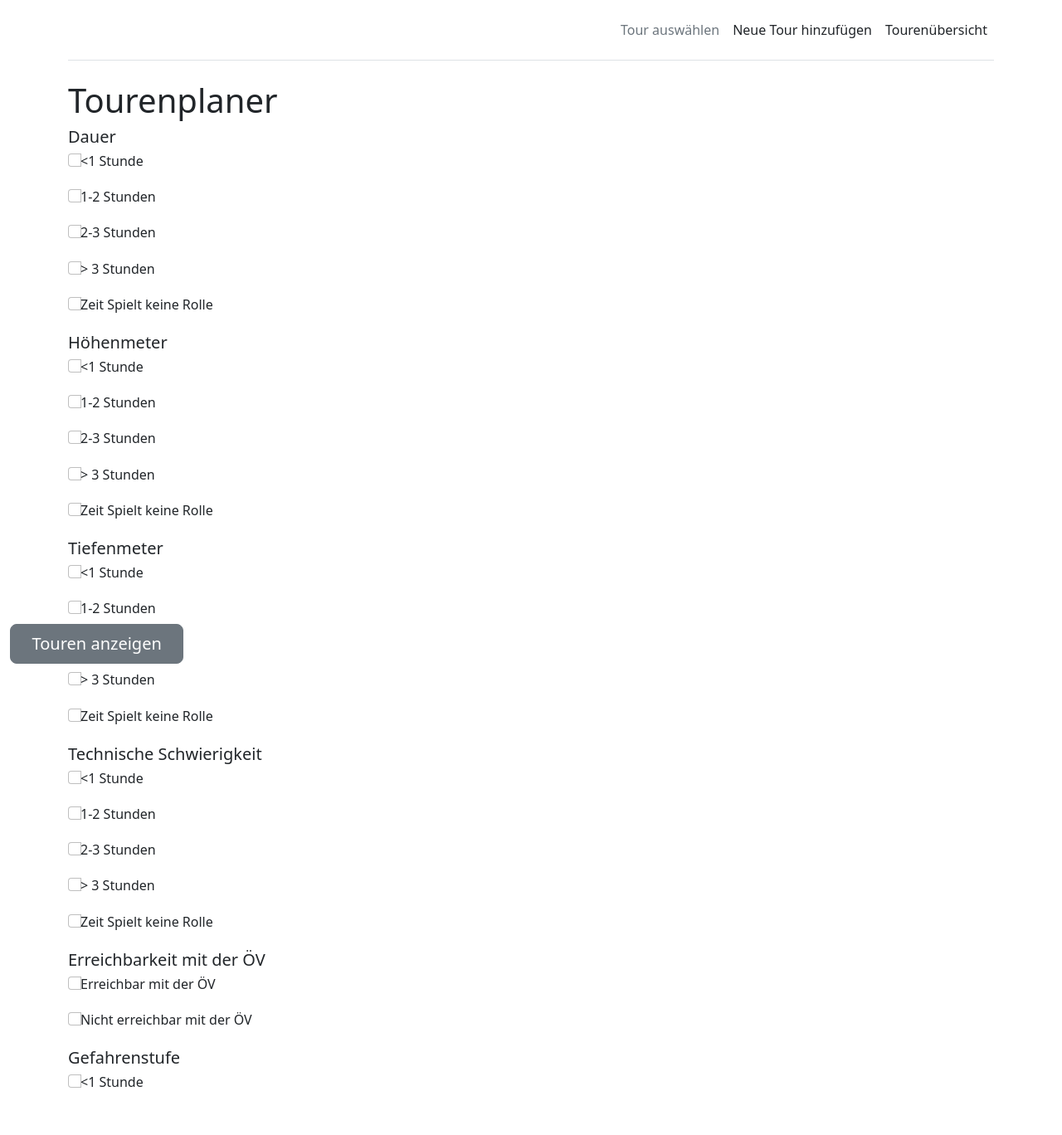
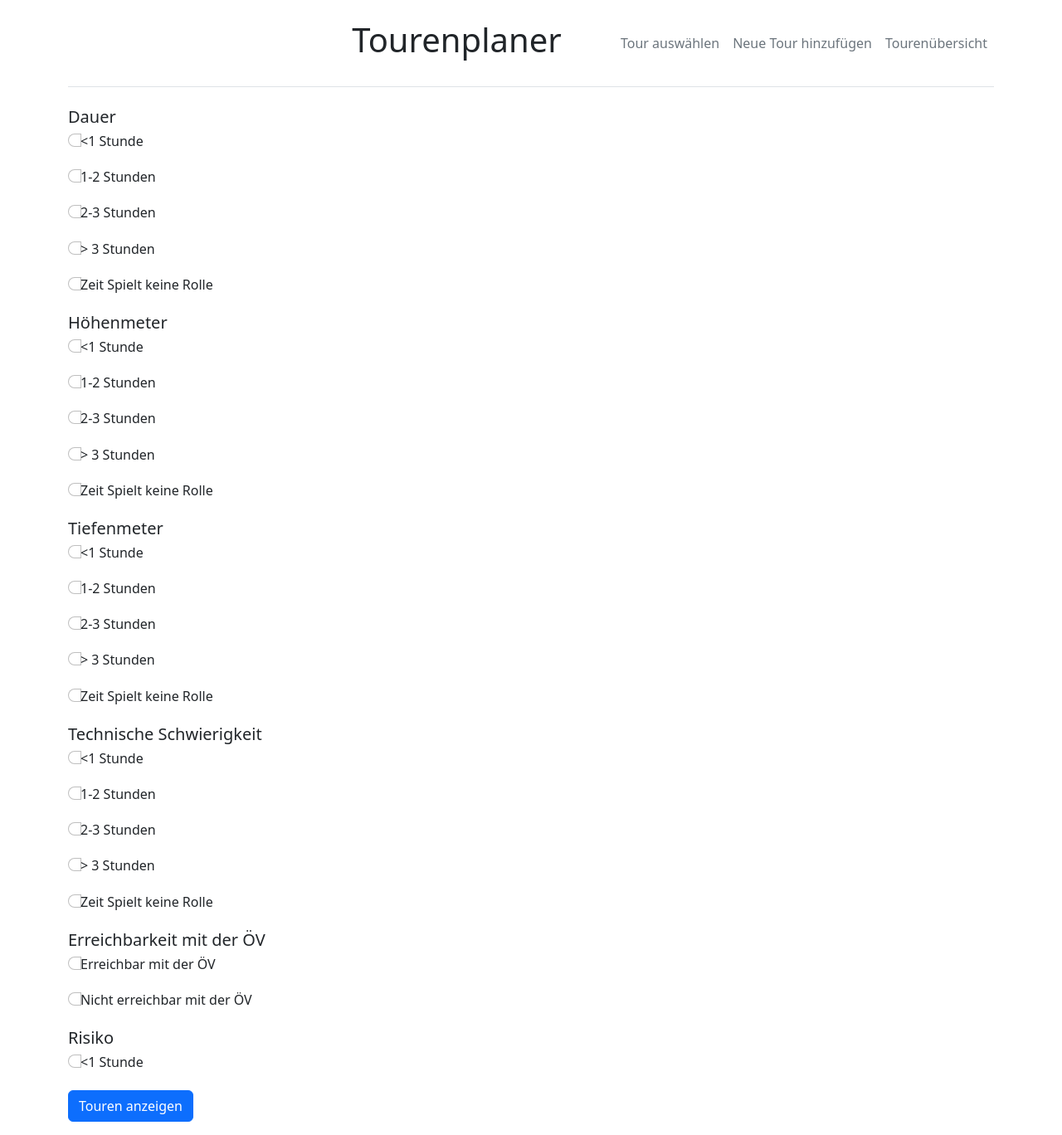
Before and after one commit to milivanili300/Tourenplaner, a Flask app: page / in a window 1280 px wide. Shown: the whole page at 83% size. Before the commit the page ends 1311 px from the top, so only its background shows below. Run offline with Flask 2, Linux system fonts and the light colour scheme; some libraries are stand-ins or nearby versions.

Commit message:
7. Commit 14.12.22

```diff
--- a/Tourenplaner/database.csv
+++ /dev/null
@@ -1,6 +0,0 @@
-neuer eintrag hinzufügen,2022-11-08
-neuer eintrag hinzufügen,2022-11-08
-drtter eintrag,2022-11-08
-vierter eintrag,2022-11-10
-Menu erstellen,2022-11-22
-test grafik,2022-11-22
--- a/Tourenplaner/datenbank.py
+++ b/Tourenplaner/datenbank.py
@@ -1,6 +1,6 @@
 
 def auslesen():
-    with open("database.csv", "r") as open_file:
+    with open("dict_zugriff_besipiel.txt", "r") as open_file:
         inhalt = open_file.read()
     return inhalt
 
@@ -19,5 +19,5 @@ def touren_laden():
 def abspeichern(aufgabe, deadline):
     current_content = auslesen()
     new_content = current_content + f"\n{aufgabe},{deadline}"
-    with open("database.csv", "w") as open_file:
+    with open("dict_zugriff_besipiel.txt", "w") as open_file:
         open_file.write(new_content)
--- a/Tourenplaner/main.py
+++ b/Tourenplaner/main.py
@@ -8,12 +8,10 @@ from datenbank import abspeichern, auslesen, touren_laden
 
 app = Flask("Tourenplaner")
 
-
-
 @app.route("/", methods=["GET", "POST"])
 def start():
     if request.method == "POST":
-        a = request.form.getlist('a')
+        dauer = request.form["dauer"]
         return "1" if len(a) == 1 else "0"
     return render_template('kategorisierung.html')
 
--- a/Tourenplaner/templates/header.jinja
+++ b/Tourenplaner/templates/header.jinja
@@ -12,10 +12,14 @@
         <svg class="bi me-2" width="40" height="32" role="img" aria-label="Bootstrap"><use xlink:href="#bootstrap"></use></svg>
       </a>
 
+      <ul class="nav col-1 col-md-auto ">
+        <li><a href="{{ url_for('start') }}" class="nav-link px-2 link-dark"> <h1> Tourenplaner </h1> </a></li>
+      </ul>
+
       <ul class="nav col-12 col-md-auto mb-2 mb-md-0">
         <li><a href="{{ url_for('start') }}" class="nav-link px-2 link-secondary">Tour auswählen</a></li>
-        <li><a href="{{ url_for('add_new_tour') }}" class="nav-link px-2 link-dark">Neue Tour hinzufügen</a></li>
-        <li><a href="{{ url_for('grafik') }}" class="nav-link px-2 link-dark">Tourenübersicht</a></li>
+        <li><a href="{{ url_for('add_new_tour') }}" class="nav-link px-2 link-secondary">Neue Tour hinzufügen</a></li>
+        <li><a href="{{ url_for('grafik') }}" class="nav-link px-2 link-secondary">Tourenübersicht</a></li>
       </ul>
 
     </header>
--- a/Tourenplaner/templates/kategorisierung.html
+++ b/Tourenplaner/templates/kategorisierung.html
@@ -2,29 +2,28 @@
 
 <body>
 
-    <h1>Tourenplaner</h1>
 
 <!-- Dauer -->
     <form method="POST" class="row justify-content-center">
          <h5> Dauer</h5>
        <div class="input-group mb-3">
-             <input name="a" id="a" class="form-check-input mt-0" type="checkbox" value="" aria-label="Checkbox for following text">
+             <input name="dauer" id="a" class="form-check-input mt-0" type="radio" value="0" aria-label="Checkbox for following text">
              <h6>  <1 Stunde </h6>
         </div>
         <div class="input-group mb-3">
-             <input name="b" id="b" class="form-check-input mt-0" type="checkbox" value="" aria-label="Checkbox for following text">
+             <input name="dauer" id="b" class="form-check-input mt-0" type="radio" value="1" aria-label="Checkbox for following text">
              <h6> 1-2 Stunden </h6>
         </div>
         <div class="input-group mb-3">
-             <input name="c" id="c" class="form-check-input mt-0" type="checkbox" value="" aria-label="Checkbox for following text">
+             <input name="dauer" id="c" class="form-check-input mt-0" type="radio" value="2" aria-label="Checkbox for following text">
              <h6>  2-3 Stunden </h6>
         </div>
         <div class="input-group mb-3">
-             <input name="d" id="d" class="form-check-input mt-0" type="checkbox" value="" aria-label="Checkbox for following text">
+             <input name="dauer" id="d" class="form-check-input mt-0" type="radio" value="3" aria-label="Checkbox for following text">
              <h6>  > 3 Stunden </h6>
         </div>
         <div class="input-group mb-3">
-             <input name="e" id="e" class="form-check-input mt-0" type="checkbox" value="" aria-label="Checkbox for following text">
+             <input name="e" id="e" class="form-check-input mt-0" type="radio" value="" aria-label="Checkbox for following text">
              <h6>  Zeit Spielt keine Rolle </h6>
         </div>
 
@@ -32,97 +31,100 @@
 <!-- Höhenmeter -->
          <h5> Höhenmeter </h5>
        <div class="input-group mb-3">
-             <input name="f" id="f" class="form-check-input mt-0" type="checkbox" value="" aria-label="Checkbox for following text">
+             <input name="f" id="f" class="form-check-input mt-0" type="radio" value="" aria-label="Checkbox for following text">
              <h6>  <1 Stunde </h6>
         </div>
         <div class="input-group mb-3">
-             <input name="g" id="g" class="form-check-input mt-0" type="checkbox" value="" aria-label="Checkbox for following text">
+             <input name="g" id="g" class="form-check-input mt-0" type="radio" value="" aria-label="Checkbox for following text">
              <h6> 1-2 Stunden </h6>
         </div>
         <div class="input-group mb-3">
-             <input name="h" id="h" class="form-check-input mt-0" type="checkbox" value="" aria-label="Checkbox for following text">
+             <input name="h" id="h" class="form-check-input mt-0" type="radio" value="" aria-label="Checkbox for following text">
              <h6>  2-3 Stunden </h6>
         </div>
         <div class="input-group mb-3">
-             <input name="i" id="i" class="form-check-input mt-0" type="checkbox" value="" aria-label="Checkbox for following text">
+             <input name="i" id="i" class="form-check-input mt-0" type="radio" value="" aria-label="Checkbox for following text">
              <h6>  > 3 Stunden </h6>
         </div>
         <div class="input-group mb-3">
-             <input name="j" id="j"  class="form-check-input mt-0" type="checkbox" value="" aria-label="Checkbox for following text">
+             <input name="j" id="j"  class="form-check-input mt-0" type="radio" value="" aria-label="Checkbox for following text">
              <h6>  Zeit Spielt keine Rolle </h6>
         </div>
 
 <!-- Tiefenmeter -->
          <h5> Tiefenmeter </h5>
        <div class="input-group mb-3">
-             <input name="k" id="k" class="form-check-input mt-0" type="checkbox" value="" aria-label="Checkbox for following text">
+             <input name="k" id="k" class="form-check-input mt-0" type="radio" value="" aria-label="Checkbox for following text">
              <h6>  <1 Stunde </h6>
         </div>
         <div class="input-group mb-3">
-             <input name="l" id="l" class="form-check-input mt-0" type="checkbox" value="" aria-label="Checkbox for following text">
+             <input name="l" id="l" class="form-check-input mt-0" type="radio" value="" aria-label="Checkbox for following text">
              <h6> 1-2 Stunden </h6>
         </div>
         <div class="input-group mb-3">
-             <input name="m" id="m" class="form-check-input mt-0" type="checkbox" value="" aria-label="Checkbox for following text">
+             <input name="m" id="m" class="form-check-input mt-0" type="radio" value="" aria-label="Checkbox for following text">
              <h6>  2-3 Stunden </h6>
         </div>
         <div class="input-group mb-3">
-             <input name="n" id="n" class="form-check-input mt-0" type="checkbox" value="" aria-label="Checkbox for following text">
+             <input name="n" id="n" class="form-check-input mt-0" type="radio" value="" aria-label="Checkbox for following text">
              <h6>  > 3 Stunden </h6>
         </div>
         <div class="input-group mb-3">
-             <input name="o" id="o" class="form-check-input mt-0" type="checkbox" value="" aria-label="Checkbox for following text">
+             <input name="o" id="o" class="form-check-input mt-0" type="radio" value="" aria-label="Checkbox for following text">
              <h6>  Zeit Spielt keine Rolle </h6>
         </div>
 
 <!-- Technische Schwierigkeit -->
          <h5> Technische Schwierigkeit</h5>
        <div class="input-group mb-3">
-             <input name="p" id="p" class="form-check-input mt-0" type="checkbox" value="" aria-label="Checkbox for following text">
+             <input name="p" id="p" class="form-check-input mt-0" type="radio" value="" aria-label="Checkbox for following text">
              <h6>  <1 Stunde </h6>
         </div>
         <div class="input-group mb-3">
-             <input name="q" id="q" class="form-check-input mt-0" type="checkbox" value="" aria-label="Checkbox for following text">
+             <input name="q" id="q" class="form-check-input mt-0" type="radio" value="" aria-label="Checkbox for following text">
              <h6> 1-2 Stunden </h6>
         </div>
         <div class="input-group mb-3">
-             <input name="r" id="r" class="form-check-input mt-0" type="checkbox" value="" aria-label="Checkbox for following text">
+             <input name="r" id="r" class="form-check-input mt-0" type="radio" value="" aria-label="Checkbox for following text">
              <h6>  2-3 Stunden </h6>
         </div>
         <div class="input-group mb-3">
-             <input name="s" id="s" class="form-check-input mt-0" type="checkbox" value="" aria-label="Checkbox for following text">
+             <input name="s" id="s" class="form-check-input mt-0" type="radio" value="" aria-label="Checkbox for following text">
              <h6>  > 3 Stunden </h6>
         </div>
         <div class="input-group mb-3">
-             <input name="t" id="t" class="form-check-input mt-0" type="checkbox" value="" aria-label="Checkbox for following text">
+             <input name="t" id="t" class="form-check-input mt-0" type="radio" value="" aria-label="Checkbox for following text">
              <h6>  Zeit Spielt keine Rolle </h6>
         </div>
 
 <!-- Erreichbarkeit mit ÖV -->
          <h5> Erreichbarkeit mit der ÖV</h5>
        <div class="input-group mb-3">
-             <input name="u" id="u" class="form-check-input mt-0" type="checkbox" value="" aria-label="Checkbox for following text">
+             <input name="u" id="u" class="form-check-input mt-0" type="radio" value="" aria-label="Checkbox for following text">
              <h6>  Erreichbar mit der ÖV </h6>
         </div>
         <div class="input-group mb-3">
-             <input name="v" id="v" class="form-check-input mt-0" type="checkbox" value="" aria-label="Checkbox for following text">
+             <input name="v" id="v" class="form-check-input mt-0" type="radio" value="" aria-label="Checkbox for following text">
              <h6> Nicht erreichbar mit der ÖV </h6>
         </div>
 
 
-<!-- Gefahrenstufe -->
+<!-- Risiko -->
 
-           <h5> Gefahrenstufe</h5>
+        <h5> Risiko</h5>
 
        <div class="input-group mb-3">
-             <input class="form-check-input mt-0" type="checkbox" value="" aria-label="Checkbox for following text">
+             <input class="form-check-input mt-0" type="radio" value="risiko" >
              <h6>  <1 Stunde </h6>
         </div>
 
 
 <!-- Button 'Touren anzeigen' -->
-        <div class="fixed-bottom">
-            <button type="submit" class="btn btn-secondary btn-lg col-2">Touren anzeigen</button>
+
+        <div>
+            <p>
+            <button type="submit" class="btn btn-primary">Touren anzeigen</button>
+            </p>
         </div>
 
     </form>
```
Also changed, not shown: Tourenplaner/data.json (+10 -2 lines), Tourenplaner/dict_zugriff_besipiel.txt (added, +7 -0 lines), Tourenplaner/templates/neue_tour.html (+4 -6 lines).
